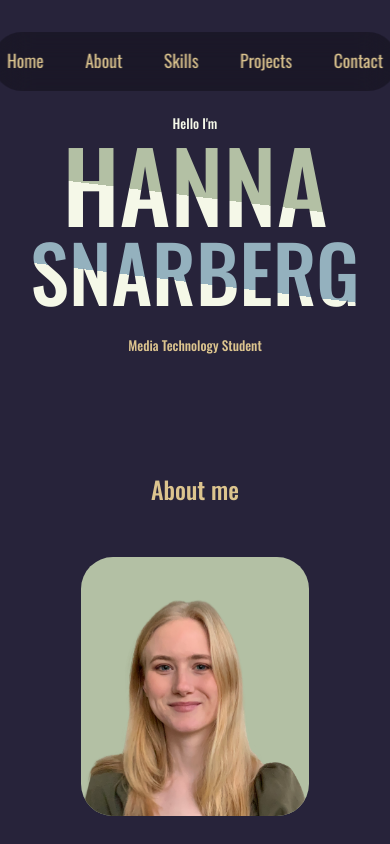
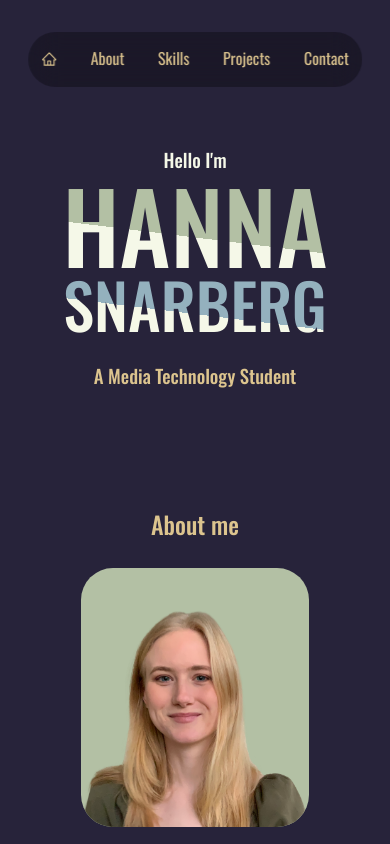
Before and after one commit to hannasnarberg/Portfolio-Website, a React (Create React App) app: page / in a window 390 px wide. Shown: the top 844 px of the page. Built offline with nearby package versions, Linux system fonts and the light colour scheme.

Commit message:
Nav fixed

```diff
--- a/src/App.jsx
+++ b/src/App.jsx
@@ -3,7 +3,7 @@ import Header from './components/header/Header';
 import Navigator from './components/navigator/Navigator';
 import About from './components/about/About';
 import Skills from './components/skills/Skills';
-import Projects from './components/portfolio/Projects';
+import Projects from './components/projects/Projects';
 import Contact from './components/contact/Contact';
 
 function App() {
--- a/src/components/about/About.jsx
+++ b/src/components/about/About.jsx
@@ -12,7 +12,7 @@ function About() {
                <img src={ME} alt="me" />
             </div>
             <div className="about__content">
-               <p>
+               <p className="about__description">
                   Lorem Ipsum is simply dummy text of the printing and
                   typesetting industry. Lorem Ipsum has been the industry's
                   standard dummy text ever since the 1500s, when an unknown
--- a/src/components/about/about.css
+++ b/src/components/about/about.css
@@ -18,6 +18,9 @@
    color: var(--color-ivory);
 }
 
+.about__description {
+   text-align: justify;
+}
 /* =============== MEDIA QUERIES, MEDIUM DEVICES) ===============*/
 
 @media screen and (max-width: 1024px) {
--- a/src/components/contact/contact.css
+++ b/src/components/contact/contact.css
@@ -1,7 +1,3 @@
-#contact {
-   background: var(--color-bg-variant);
-}
-
 .container.contact__container {
    width: 58%;
    display: grid;
--- a/src/components/header/Header.jsx
+++ b/src/components/header/Header.jsx
@@ -5,10 +5,13 @@ function Header() {
    return (
       <header>
          <div className="container header__container">
-            <h5>Hello I'm</h5>
+            <h3>Hello I'm</h3>
             <h1 className="header__title-first">HANNA</h1>
             <h1 className="header__title-last">SNARBERG</h1>
-            <h5 className="header__description"> Media Technology Student </h5>
+            <h3 className="header__description">
+               {' '}
+               A Media Technology Student{' '}
+            </h3>
          </div>
       </header>
    );
--- a/src/components/header/header.css
+++ b/src/components/header/header.css
@@ -1,9 +1,8 @@
 @import url('https://fonts.googleapis.com/css?family=Monoton');
 
 header {
-   /*height: 70vh;*/
    overflow: hidden;
-   padding-top: 7rem;
+   padding-top: 9rem;
 }
 
 .header__container {
@@ -41,8 +40,8 @@ header {
       var(--color-ivory) 40%,
       var(--color-primary-variant) 0
    );
-   font-size: 15vw;
-   line-height: 15vw;
+   font-size: 13vw;
+   line-height: 13vw;
 }
 
 .header__description {
@@ -52,13 +51,13 @@ header {
 /* =============== MEDIA QUERIES, MEDIUM DEVICES) ===============*/
 
 @media screen and (max-width: 1024px) {
-   .header__title-last {
-      font-size: 20vw;
-      line-height: 20vw;
-   }
-
    .header__title-first {
       font-size: 25vw;
       line-height: 25vw;
    }
+
+   .header__title-last {
+      font-size: 16vw;
+      line-height: 16vw;
+   }
 }
--- a/src/components/navigator/Navigator.jsx
+++ b/src/components/navigator/Navigator.jsx
@@ -6,13 +6,13 @@ import { useState } from 'react';
 function Navigator() {
    const [activeNav, setActiveNav] = useState('#'); //not working with the classname.Stylings don't stick
    return (
-      <nav>
+      <nav id="padding">
          <a
             href="#"
             onClick={() => setActiveNav('#')}
             className={activeNav === '#' ? 'active' : ''}
          >
-            Home
+            <AiOutlineHome className="nav__icon" />
          </a>
          <a
             href="#about"
--- a/src/components/navigator/navigator.css
+++ b/src/components/navigator/navigator.css
@@ -2,25 +2,23 @@ nav {
    background: rgba(0, 0, 0, 0.3);
    width: max-content;
    display: block;
-   padding: 0.7rem, 1.7rem;
    z-index: 2;
    position: fixed;
    left: 50%;
    transform: translateX(-50%);
    top: 2rem;
    display: flex;
-   gap: 0.8rem;
+   gap: 0.5rem;
    border-radius: 3rem;
    backdrop-filter: blur(15px);
 }
 
 nav a {
    background: transparent;
-   padding: 0.9rem;
+   padding: 0.8rem 0.8rem 0.8rem 0.8rem;
    border-radius: 50%;
-   display: flex;
    color: var(--color-light);
-   font-size: 1.1rem;
+   font-size: 1rem;
 }
 
 nav a:hover {
@@ -31,3 +29,21 @@ nav a:active {
    background: red;
    color: var(--color-ivory);
 }
+
+.nav__icon {
+   margin-top: 0.37rem;
+}
+/* =============== MEDIA QUERIES, MEDIUM DEVICES) ===============*/
+
+@media screen and (max-width: 1024px) {
+   .container {
+      width: var(--container-width-md);
+   }
+}
+
+/* =============== MEDIA QUERIES, SMALL DEVICES) ===============*/
+@media screen and (max-width: 600px) {
+   .container {
+      width: var(--container-width-sm);
+   }
+}
--- a/src/index.css
+++ b/src/index.css
@@ -62,7 +62,7 @@ section {
 section > h2 {
    text-align: center;
    color: var(--color-light);
-   margin-bottom: 3rem;
+   margin-bottom: 1.5rem;
 }
 
 .text-light {
```
Also changed, not shown: src/components/projects/Projects.jsx (renamed from src/components/portfolio/Projects.jsx), src/components/projects/ProjectsEntry.jsx (renamed from src/components/portfolio/ProjectsEntry.jsx), src/components/projects/projects.css (renamed from src/components/portfolio/projects.css).
